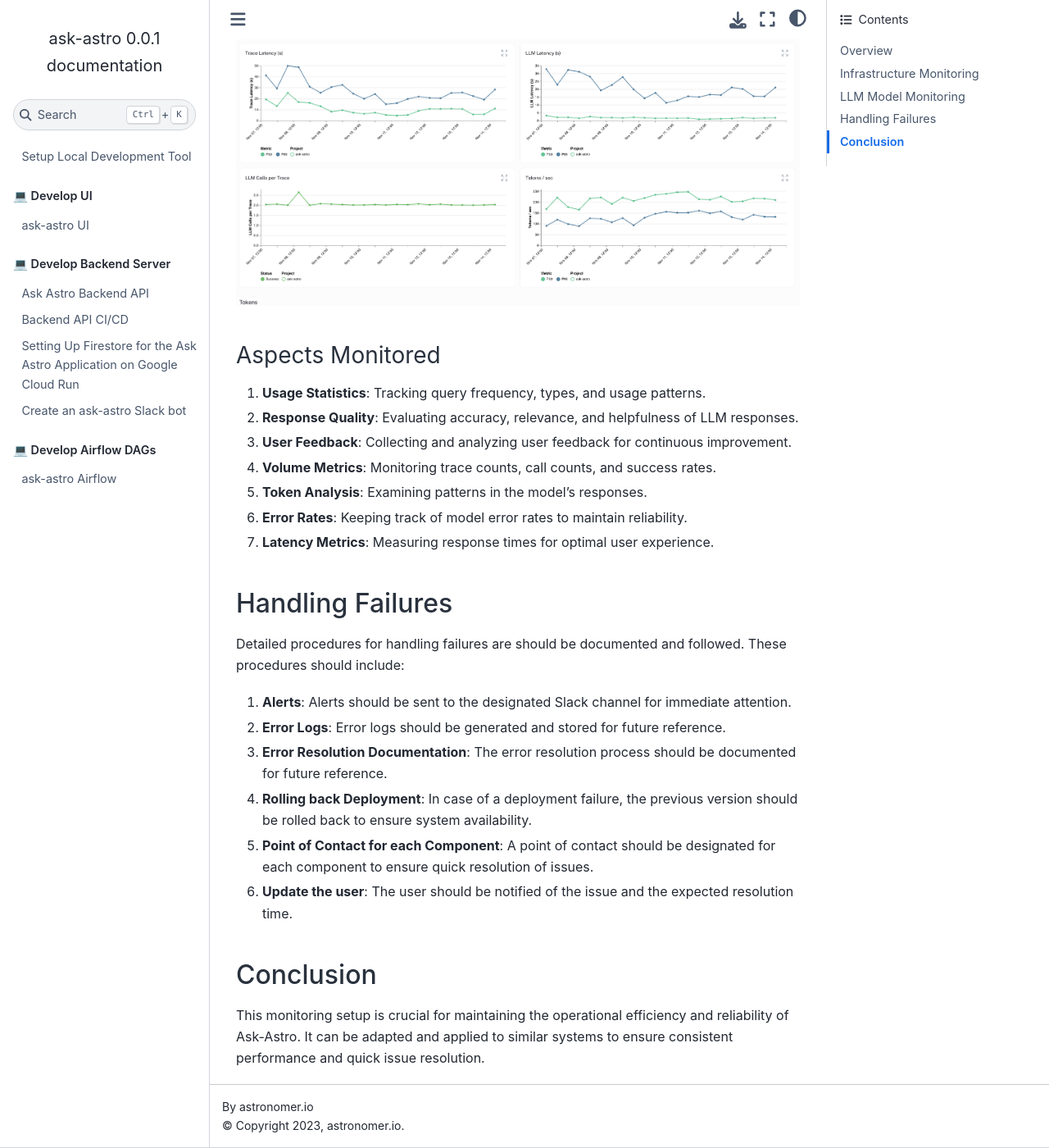
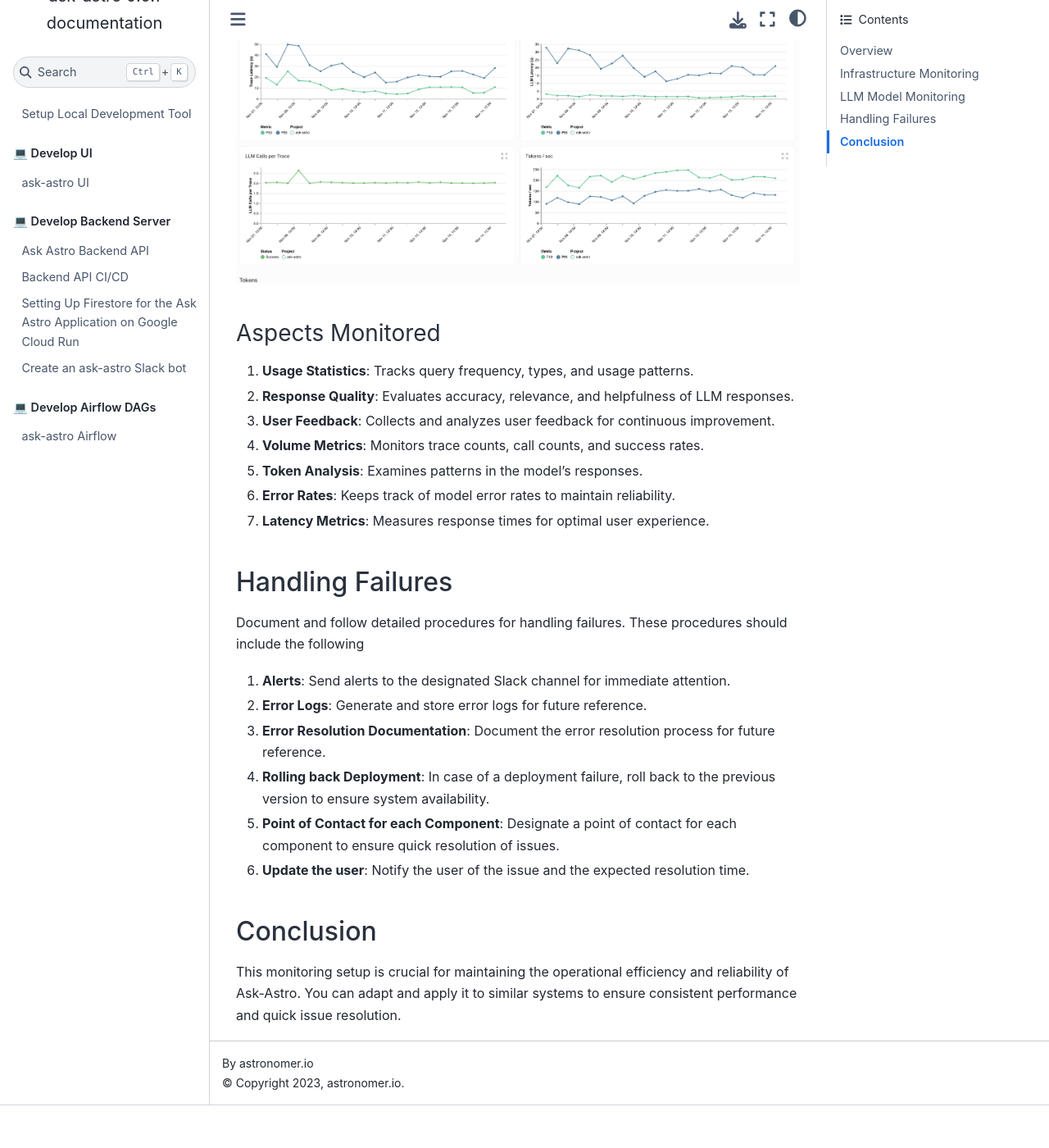
Before and after one commit to astronomer/ask-astro, a Sphinx documentation site: the page built from docs/monitoring.md, in a window 1280 px wide and 1400 px high, scrolled down 2579 px. Shown: the whole window at 82% size. Built offline with Sphinx 7.4.7 and the Sphinx Book theme 1.1.4, drawn with Linux system fonts in a browser that asks for light colours; after the commit the page ends 3927 px from its top, so only the background shows below that; some of the changed text lies outside the part shown.

Commit message:
Copyediting - monitoring

```diff
--- a/docs/monitoring.md
+++ b/docs/monitoring.md
@@ -2,7 +2,7 @@
 
 ## Overview
 
-This document outlines the monitoring and observability practices implemented for Ask-Astro. These practices are designed to ensure the system's reliability, performance, and quick detection and resolution of issues. They can be adapted for similar systems requiring robust monitoring solutions.
+This document outlines the monitoring and observability practices implemented for Ask-Astro. These practices ensure the system's reliability and performance, as well as quick detection and resolution of issues. You can adapted them for similar systems requiring robust monitoring solutions.
 
 ## Infrastructure Monitoring
 
@@ -15,7 +15,7 @@
 
 ### Alerting
 
-- **Slack Integration**: In case of any failures, alerts are sent to the designated Slack channel as DAGs run every 5 minutes. Regular status updates are also posted daily.
+- **Slack Integration**: In case of any failures, sends alerts to the designated Slack channel as DAGs run every 5 minutes. Regular status updates are also posted daily.
 
 ![slack alerts](./_static/images/monitoring/slack_alerts.png)
 
@@ -24,52 +24,52 @@
 1. **APIs**: Back-end APIs are tested in sequence. Failure of any test results in an immediate alert.
   ![APIs swagger UI](./_static/images/monitoring/api_swagger.png)
 
-2. **Google Firebase**: Monitoring the Firestore app for its existence and health.
+2. **Google Firebase**: Monitors the Firestore app for its existence and health.
 
-3. **Weaviate Database**: Ensuring the presence of necessary classes and checking embedding counts.
+3. **Weaviate Database**: Ensures the presence of necessary classes and checks embedding counts.
 
 4. **UI Monitoring**: Regular checks of the UI for a 200 response status.
    - UI Link: [https://ask.astronomer.io/](https://ask.astronomer.io/)
 
-5. **Airflow Data Ingestion and Feedback DAGs**: Monitoring for completeness and errors.
+5. **Airflow Data Ingestion and Feedback DAGs**: Monitors for completeness and errors.
 
-6. **Open AI Integration**: Ensuring the availability and response quality of Open AI services.
+6. **Open AI Integration**: Ensures the availability and response quality of Open AI services.
 
 ## LLM Model Monitoring
 
-Utilizing **Langsmith** or a similar AI monitoring platform for detailed insights into the LLM's performance.
+Uses **Langsmith** or a similar AI monitoring platform for detailed insights into the LLM's performance.
 
 ![langsmith dashboard](./_static/images/monitoring/langsmith1.png)
 ![langsmith latency](./_static/images/monitoring/latency.png)
 
 ### Aspects Monitored
 
-1. **Usage Statistics**: Tracking query frequency, types, and usage patterns.
+1. **Usage Statistics**: Tracks query frequency, types, and usage patterns.
 
-2. **Response Quality**: Evaluating accuracy, relevance, and helpfulness of LLM responses.
+2. **Response Quality**: Evaluates accuracy, relevance, and helpfulness of LLM responses.
 
-3. **User Feedback**: Collecting and analyzing user feedback for continuous improvement.
+3. **User Feedback**: Collects and analyzes user feedback for continuous improvement.
 
-4. **Volume Metrics**: Monitoring trace counts, call counts, and success rates.
+4. **Volume Metrics**: Monitors trace counts, call counts, and success rates.
 
-5. **Token Analysis**: Examining patterns in the model's responses.
+5. **Token Analysis**: Examines patterns in the model's responses.
 
-6. **Error Rates**: Keeping track of model error rates to maintain reliability.
+6. **Error Rates**: Keeps track of model error rates to maintain reliability.
 
-7. **Latency Metrics**: Measuring response times for optimal user experience.
+7. **Latency Metrics**: Measures response times for optimal user experience.
 
 
 ## Handling Failures
 
-Detailed procedures for handling failures are should be documented and followed. These procedures should include:
-1. **Alerts**: Alerts should be sent to the designated Slack channel for immediate attention.
-2. **Error Logs**: Error logs should be generated and stored for future reference.
-3. **Error Resolution Documentation**: The error resolution process should be documented for future reference.
-4. **Rolling back Deployment**: In case of a deployment failure, the previous version should be rolled back to ensure system availability.
-5. **Point of Contact for each Component**: A point of contact should be designated for each component to ensure quick resolution of issues.
-6. **Update the user**: The user should be notified of the issue and the expected resolution time.
+Document and follow detailed procedures for handling failures. These procedures should include the following
+1. **Alerts**: Send alerts to the designated Slack channel for immediate attention.
+2. **Error Logs**: Generate and store error logs for future reference.
+3. **Error Resolution Documentation**: Document the error resolution process for future reference.
+4. **Rolling back Deployment**: In case of a deployment failure, roll back to the previous version to ensure system availability.
+5. **Point of Contact for each Component**: Designate a point of contact for each component to ensure quick resolution of issues.
+6. **Update the user**: Notify the user of the issue and the expected resolution time.
 
 
 ## Conclusion
 
-This monitoring setup is crucial for maintaining the operational efficiency and reliability of Ask-Astro. It can be adapted and applied to similar systems to ensure consistent performance and quick issue resolution.
+This monitoring setup is crucial for maintaining the operational efficiency and reliability of Ask-Astro. You can adapt and apply it to similar systems to ensure consistent performance and quick issue resolution.
```
